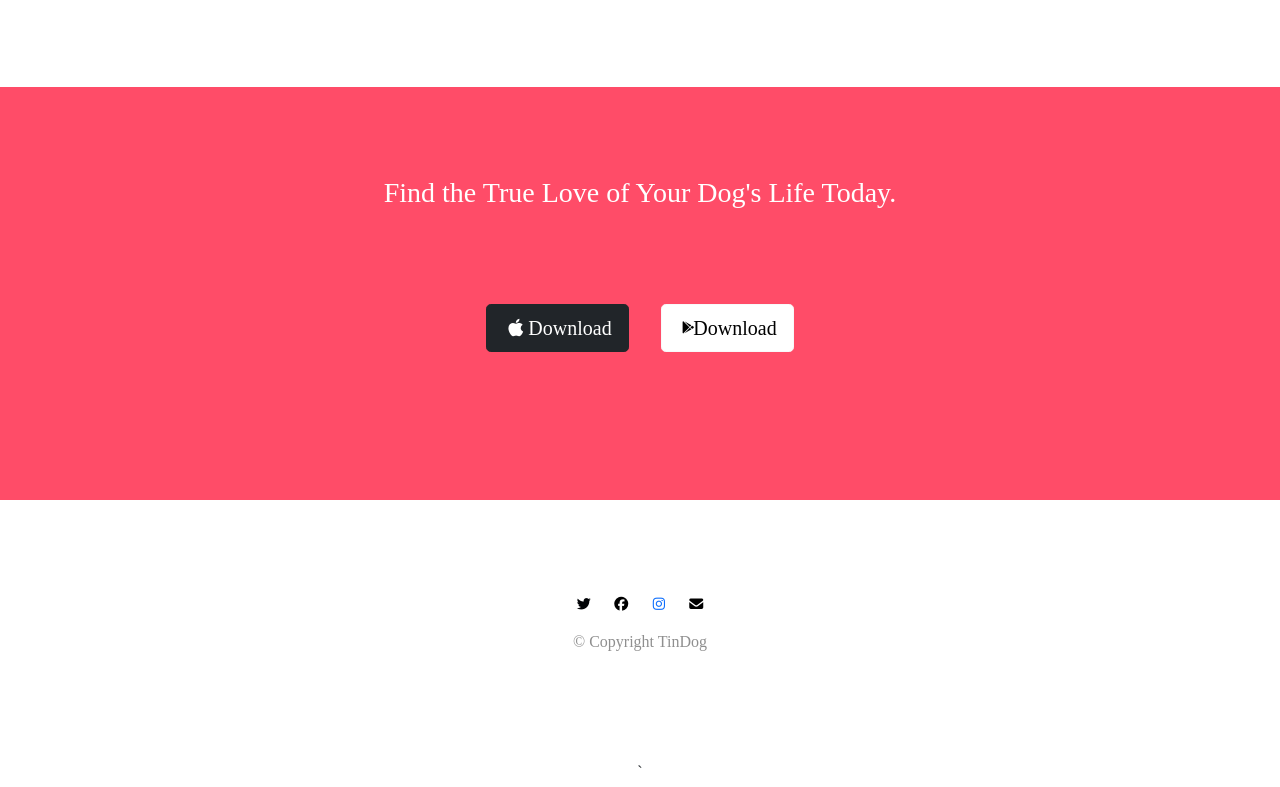
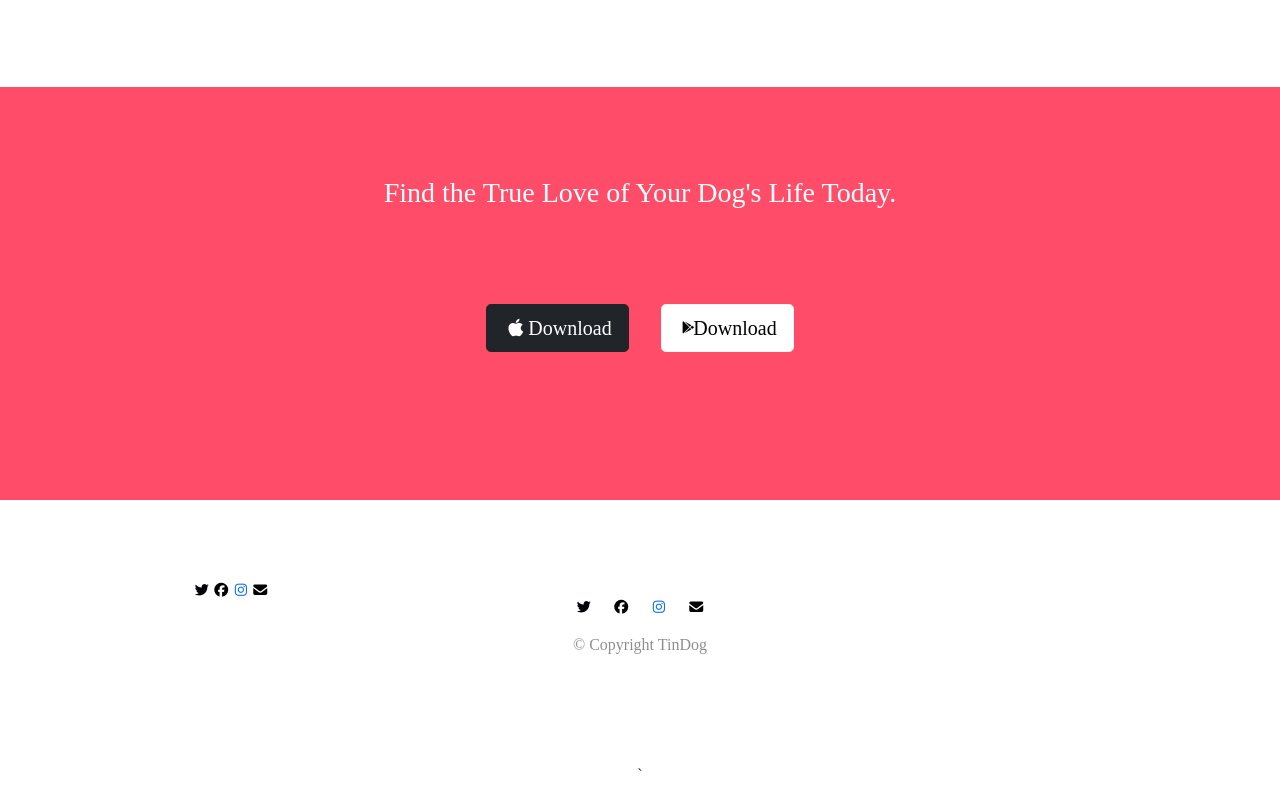
Before and after one commit to AymenRaji/M.markato, a plain HTML site: page index.html in a window 1280 px wide. Shown: the part 3001-3788 px from the top of the page. Drawn offline with nearby package versions, Linux system fonts and the light colour scheme.

Commit message:
added contacts table

```diff
--- a/index.html
+++ b/index.html
@@ -269,14 +269,14 @@
         </div>
 
       </div> -->
-      <!-- <table>
+      <table>
         <tr>
           <td><a href="https://twitter.com/"><i class="fa-brands fa-twitter fa-sm" style="color: #000205;"></i></a></td>
           <td><a href="https://www.facebook.com/"><i class="fa-brands fa-facebook fa-sm" style="color: #000000;"></i></a></td>
           <td><a href="https://www.instagram.com/"><i class="fa-brands fa-instagram fa-sm"></i></a></td>
           <td><a href="https://mail.google.com/"><i class="fa-solid fa-envelope fa-sm" style="color: #000000;"></i></a></td>
         </tr>
-      </table> -->
+      </table>
       <a href="https://twitter.com/"><i class="fa-brands fa-twitter fa-sm social-icon" style="color: #000205;"></i></a>
       <a href="https://www.facebook.com/"><i class="fa-brands fa-facebook fa-sm social-icon" style="color: #000000;"></i></a>
       <a href="https://www.instagram.com/"><i class="fa-brands fa-instagram fa-sm social-icon"></i></a>
```
